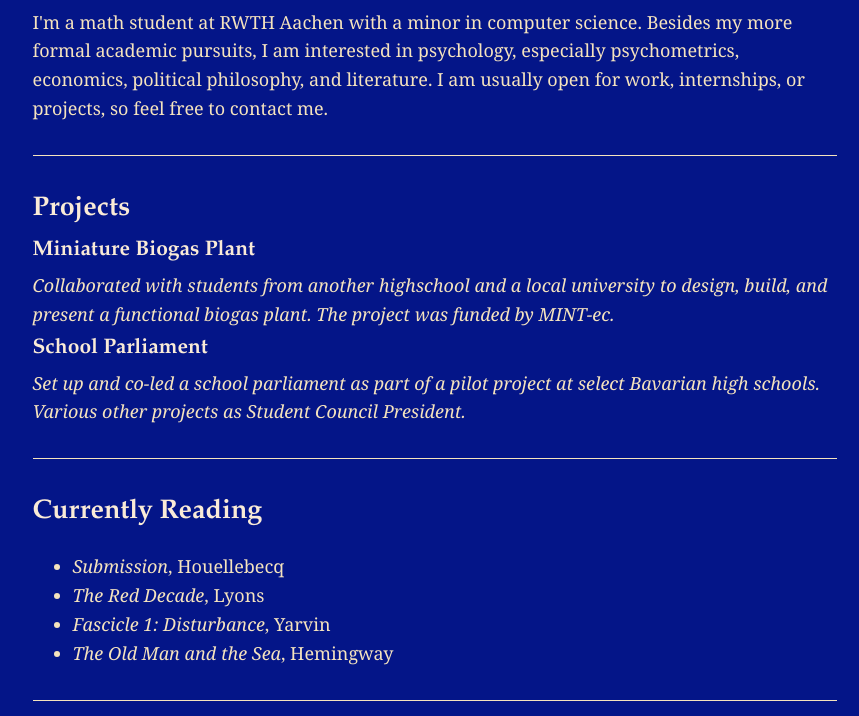
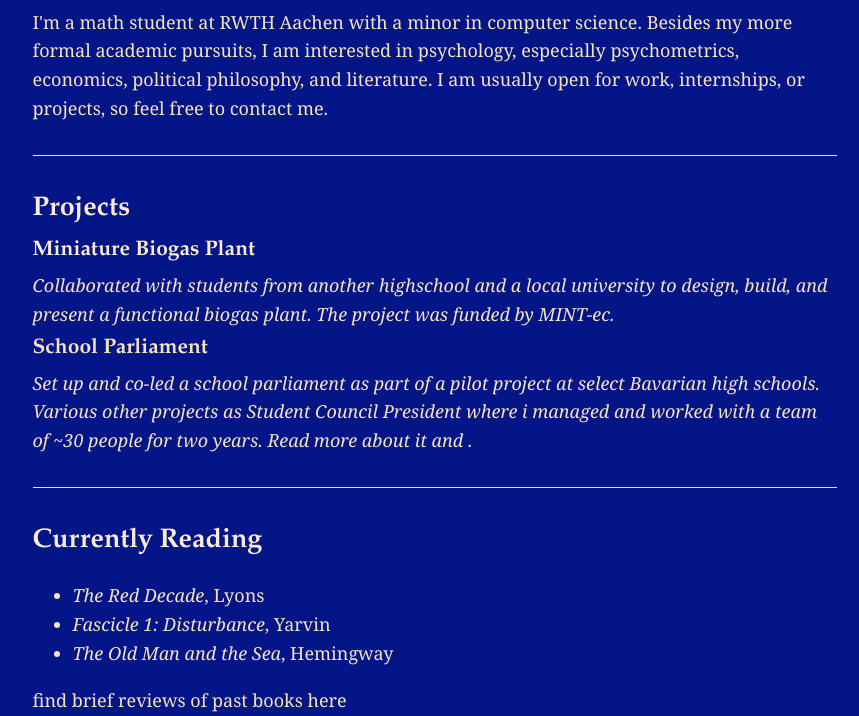
Before and after one commit to antisv/antisv.github.io, a plain HTML site: page index.html in a window 1280 px wide. Shown: the part 84-800 px from the top of the page, without its empty margins (205-1064 px from the left). Drawn offline with Linux system fonts and the light colour scheme.

Commit message:
Add files via upload
minor updates, added proper domain and some subpages

```diff
--- a/index.html
+++ b/index.html
@@ -26,10 +26,10 @@
             The project was funded by MINT-ec.
              </p>
 
-        <h3>School Parliament</h3>
+        <h3><a href="schulparlament.html">School Parliament</a></h3>
              <p>
             Set up and co-led a school parliament as part of a pilot project at select Bavarian high schools.
-            Various other projects as Student Council President.
+            Various other projects as Student Council President where i managed and worked with a team of ~30 people for two years. Read more about it <a href=> and </a><a hre> .
             </p>
 
     </section>
@@ -37,11 +37,11 @@
     <section>
         <h2>Currently Reading</h2>
         <ul>
-          <li><em>Submission</em>, Houellebecq</li>
           <li><em>The Red Decade</em>, Lyons</li>
           <li><em>Fascicle 1: Disturbance</em>, Yarvin</li>
           <li><em>The Old Man and the Sea</em>, Hemingway</li>
         </ul>
+        <p>find brief reviews of past books<a href="bookreview.html"> here</a></p>
       </section>
     <hr />
     <section>
--- a/styles.css
+++ b/styles.css
@@ -31,9 +31,16 @@ p {
   border-top: 1px solid #f5e3be;
   margin: 2rem 0;
  }
-
+a {
+  color: #f5e3be;
+  text-decoration: none;
+}
 a:hover {
     text-decoration: underline;
+}
+
+ul, li, p {
+  text-decoration:none;
 }
 section.projects h3, section.projects p{
     margin-top: 0.2rem;
```
Also changed, not shown: bookreview.html (added, +21 -0 lines), schulparlament.html (added, +22 -0 lines).
